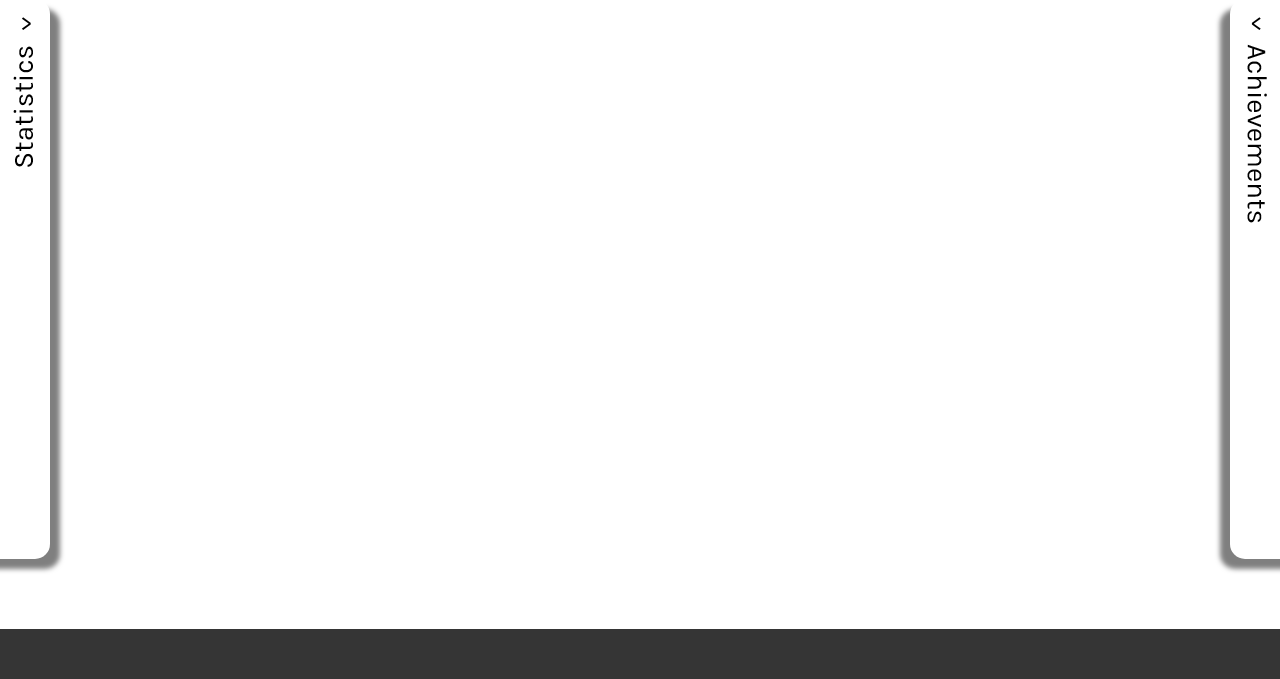
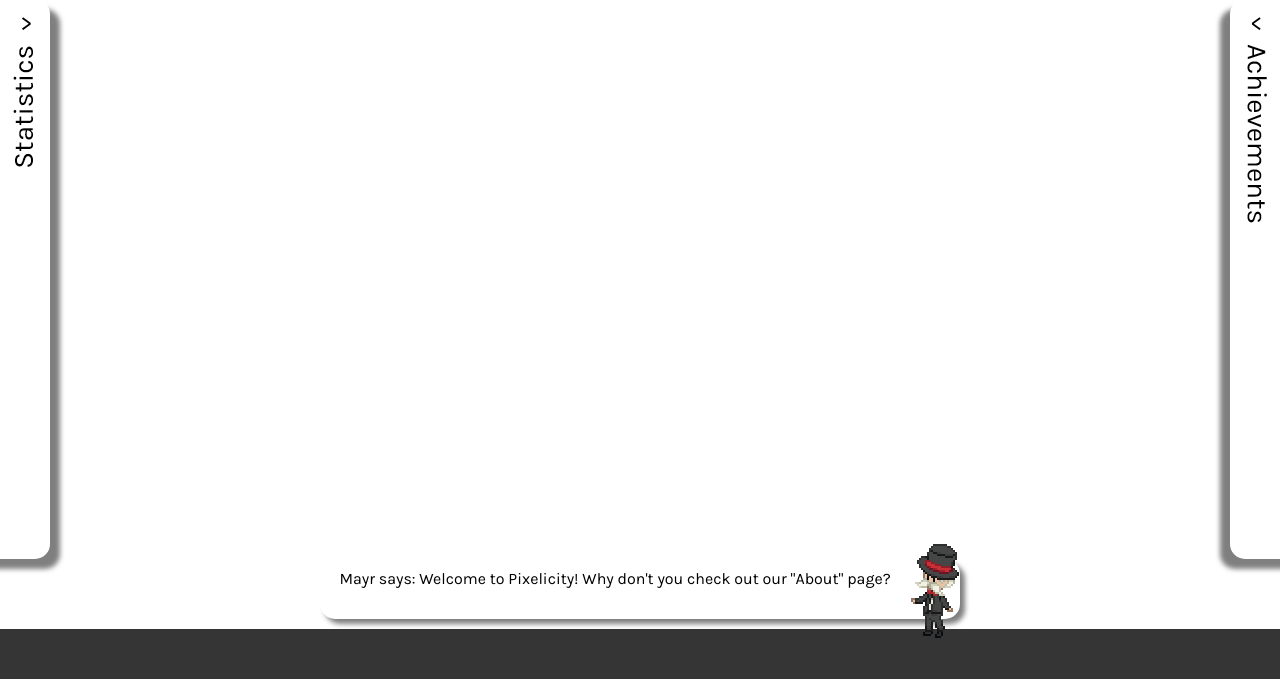
Before and after one commit to belzner/pixelicity, a Django app: template pixelicity/pixgame/templates/index.html in a window 1280 px wide. Shown: the part 121-800 px from the top of the page. Run offline with Django 3.2, Linux system fonts and the light colour scheme; the template is opened without the code that fills it, so the values that code supplies are empty; parts of the project's set-up code (start-up, migrations or seed data) failed here and were passed over; some libraries are stand-ins or nearby versions.

Commit message:
Added Mayr message to main page

```diff
--- a/pixelicity/pixgame/static/main.css
+++ b/pixelicity/pixgame/static/main.css
@@ -115,3 +115,31 @@ body {
 	position: absolute;
 	right: 30px;
 }
+#mayr {
+	position: fixed;
+	bottom: 40px;
+	width: 50%;
+	left: 25%;
+	z-index: 3;
+}
+#mayr img {
+	position: absolute;
+	right: 0px;
+	bottom: 0px;
+}
+#mayr-talk {
+	display: inline-block;
+	position: absolute;
+	bottom: 20px;
+	width: 100%;
+	height: 60px;
+	background-color: #ffffff;
+	border-radius: 15px;
+	box-shadow: 5px 5px 5px rgba(0,0,0,0.5);
+}
+#mayr-talk span {
+	display: block;
+	padding: 10px;
+	margin-right: 50px;
+	text-align: center;
+}
--- a/pixelicity/pixgame/templates/index.html
+++ b/pixelicity/pixgame/templates/index.html
@@ -47,6 +47,7 @@
 			<div class="wrapper"><div class="achieve-title">&lt;</div></div>
 		</div>
 		<div id="map-canvas"></div>
+		<div id="mayr"><div id="mayr-talk"><span>Mayr says: Welcome to Pixelicity! Why don't you check out our "About" page?</span></div><img src="{% static "mayr-small.png" %}" /></div>
 		<div class="footer"></div>
 	</body>
 </html>
```
Also changed, not shown: pixelicity/pixgame/static/mayr-small.png (added), pixelicity/pixgame/static/mayr.png (added).
